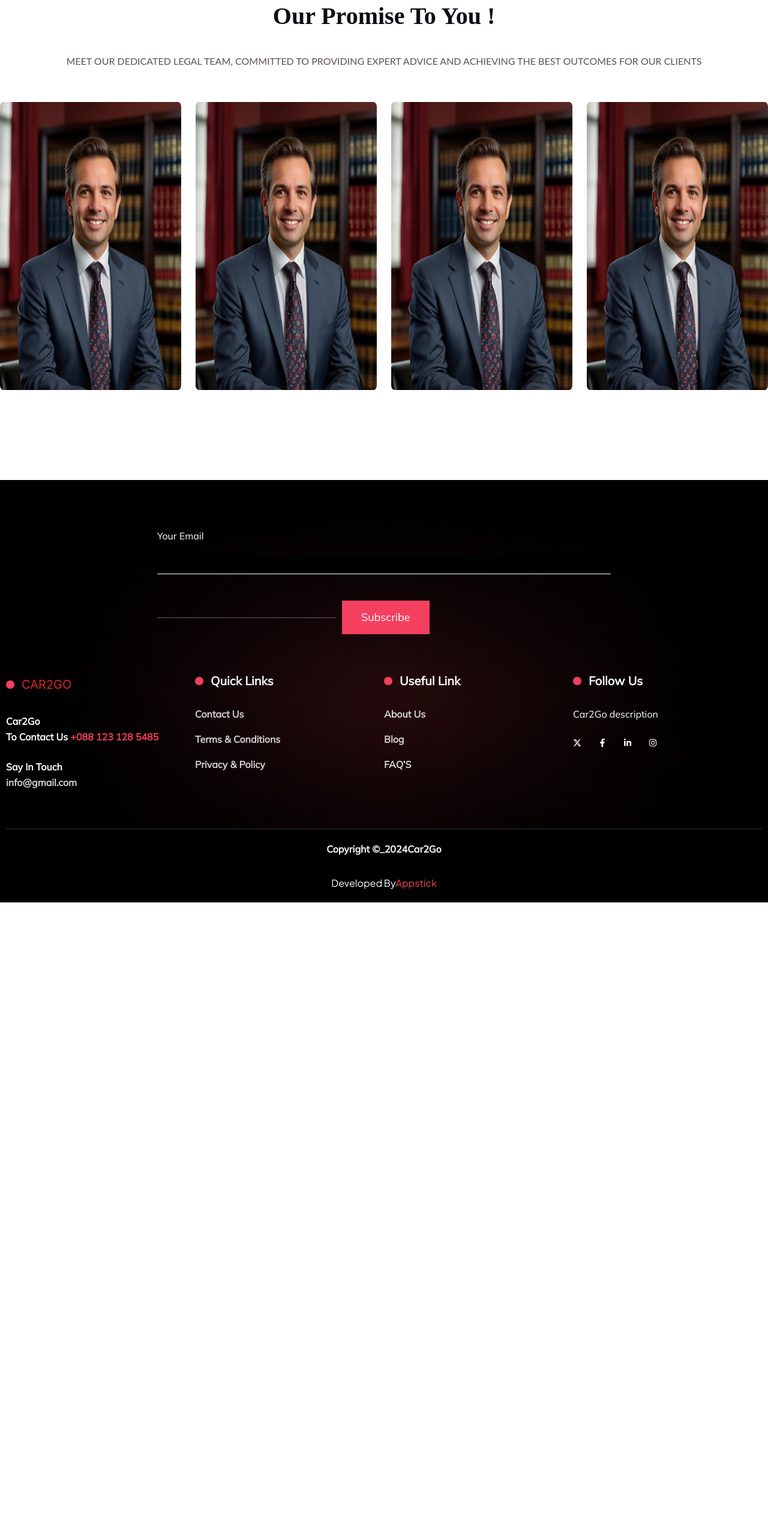
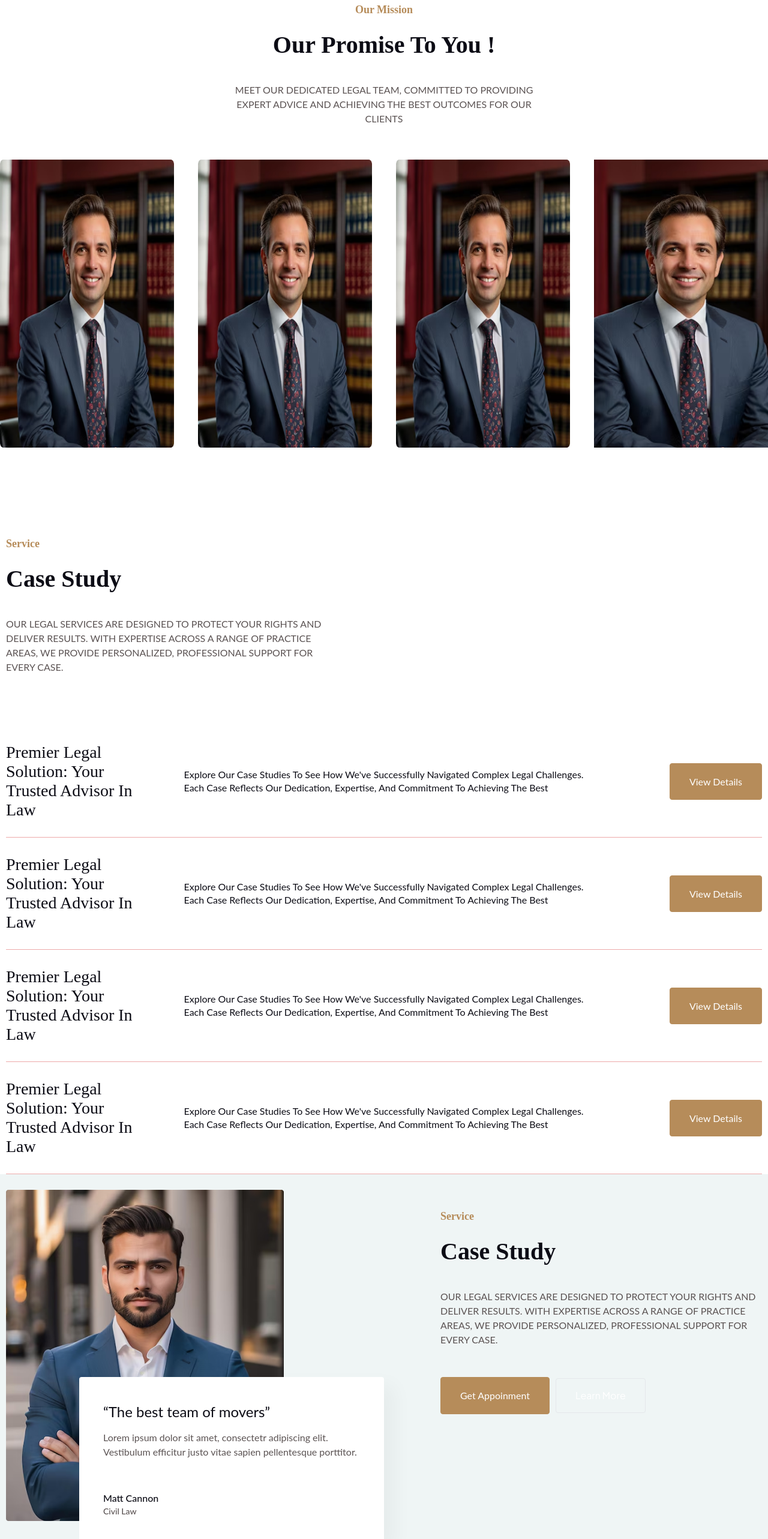
Before and after one commit to Tasniasamia/My_project, a Next.js app: page /court in a window 1280 px wide. Shown: the part 3800-6365 px from the top of the page at 60% size. Before the commit the page ends 5304 px from the top, so only its background shows below. Built offline with nearby package versions, Linux system fonts and the light colour scheme; no server answers.

Commit message:
project done

```diff
--- a/app/(site)/court/page.js
+++ b/app/(site)/court/page.js
@@ -1,10 +1,12 @@
 "use client";
 import About from "@/app/components/court/about";
+import Client from "@/app/components/court/client";
 import Counter from "@/app/components/court/counter";
 import Hero from "@/app/components/court/hero";
 import Justice from "@/app/components/court/justice";
 import Mission from "@/app/components/court/mission";
 import Practice from "@/app/components/court/practice";
+import Project from "@/app/components/court/project";
 
 const page = () => {
     return (
@@ -15,6 +17,8 @@ const page = () => {
             <Practice/>
             <About/>
             <Justice/>
+            <Project/>
+            <Client/>
         </div>
     );
 };
--- /dev/null
+++ b/app/components/court/client.js
@@ -0,0 +1,63 @@
+"use client";
+
+import Image from "next/image";
+
+const Client = () => {
+  return (
+    <div className="bg-[#EFF5F5] py-[60px]">
+      <div className="container flex lg:flex-row flex-col justify-between ">
+        <div className="lg:basis-1/2 basis-full h-[552px] relative  ">
+          <Image
+            src="/court/client.png"
+            alt="client"
+            width={463}
+            height={552}
+            className="lg:w-[463px] w-full h-full object-fill mt-[-34px] relative z-0"
+          />
+          <div className="lg:p-[40px] sm:p-[20px] p-[10px] bg-white client mt-[-34px] z-10 relative  sm:absolute w-full sm:w-[80%] md:w-[calc(100%-122px)] bottom-0 right-0">
+            <h5 className="text-[24px] font-normal text-[#0C0C15] font-[Lato]">
+              “The best team of movers”
+            </h5>
+            <p className="text-[16px] font-normal line-height-[24px] text-[#5B5353] font-[Lato] mt-[13px] lg:mb-[53px] mb-[10px] ">
+              Lorem ipsum dolor sit amet, consectetr adipiscing elit. Vestibulum
+              efficitur justo vitae sapien pellentesque porttitor.
+            </p>
+            <div>
+              <p className="text-[#0C0C15] text-base font-medium line-height-[16.997px] font-[Lato]">
+                Matt Cannon
+              </p>
+              <p className="text-[#0C0C15] text-[#5B5353] text-sm font-medium line-height-[16.997px] font-[Lato]">
+                Civil Law
+              </p>
+            </div>
+          </div>
+        </div>
+        <div className="lg:basis-1/2 basis-full  flex flex-col items-end">
+          <div className="">
+            <h4 className="header-4-bold text-[#B68C5A]">service</h4>
+
+            <h2 className="text-[#0C0C15] mt-[24px] about-title mt-[24px]">
+              Case Study
+            </h2>
+          <p className="mt-[40px] lg:w-[536px] w-full mb-[50px] text-[#5B5353] font-normal uppercase font-['Lato'] text-base line-height-[170%] ">
+            Our legal services are designed to protect your rights and deliver
+            results. With expertise across a range of practice areas, we provide
+            personalized, professional support for every case.
+          </p>
+          <div className="flex gap-[10px] mt-[50px] items-center">
+          <button className="cursor-pointer header-6 hover:bg-transparent duration-300 transition-all border border-[#B68C5A]   text-white md:px-[32px] px-[16px] py-[16px] bg-[#B68C5A] rounded-[4px]">
+            Get Appoinment
+          </button>
+          <button className="cursor-pointer text-[16px] font-medium text-white md:px-[32px] px-[16px] py-[16px] border  hover:bg-[#B68C5A] duration-300 transition-all hover:border-[#B68C5A] rounded-[4px]">
+            Learn More
+          </button>
+        </div>
+          </div>
+
+        </div>
+      </div>
+    </div>
+  );
+};
+
+export default Client;
--- a/app/components/court/justice.js
+++ b/app/components/court/justice.js
@@ -4,7 +4,7 @@ import Image from "next/image";
 import { Swiper, SwiperSlide } from "swiper/react";
 import "swiper/css";
 import "swiper/css/navigation";
-import { Autoplay, Navigation,FreeMode} from "swiper/modules";
+import { Autoplay, Navigation, FreeMode } from "swiper/modules";
 const Justice = () => {
   return (
     <div className="mb-[150px]">
@@ -13,100 +13,176 @@ const Justice = () => {
         <h2 className="text-[#0C0C15] mt-[24px] about-title">
           our promise to you !
         </h2>
-        <p className="mt-[40px] mb-[56px] text-[#5B5353] font-normal uppercase font-['Lato'] text-base line-height-[170%]">
+
+        <div className="flex justify-center  mt-[40px] mb-[56px] ">
+          <p className="lg:w-[535px] w-full  text-[#5B5353] font-normal uppercase font-['Lato'] text-base line-height-[170%]">
             Meet our dedicated legal team, committed to providing expert advice
             and achieving the best outcomes for our clients
           </p>
-
-
+        </div>
       </div>
       <Swiper
-        slidesPerView={4}
         slidesPerGroupSkip={2}
-
         freeMode={true}
-        spaceBetween={24}
+        breakpoints={{
+          640: {
+            slidesPerView: 1,
+            spaceBetween: 16,
+          },
+          768: {
+            slidesPerView: 2,
+            spaceBetween: 24,
+          },
+          1024: {
+            slidesPerView: 3,
+            spaceBetween: 32,
+          },
+          1280: {
+            slidesPerView: 4,
+            spaceBetween: 40,
+          },
+        }}
         grabCursor={true}
         pagination={{
           clickable: true,
         }}
         className="mySwiper w-full"
-
         autoplay={{
           delay: 2500,
         }}
-        modules={[Navigation,Autoplay,FreeMode]}
+        modules={[Navigation, Autoplay, FreeMode]}
         // className="w-full "
       >
         <SwiperSlide>
           <div className="h-[480px] w-full relative group cursor-pointer">
-            <Image src="/court/lawer.png" alt="justice" width={424} height={480} className="h-full w-full object-fill"/>
+            <Image
+              src="/court/lawer.png"
+              alt="justice"
+              width={424}
+              height={480}
+              className="h-full w-full object-fill"
+            />
             <div className="justice w-full p-[32px] absolute bottom-[-100%]  group-hover:bottom-0  group-hover:opacity-100 opacity-0 transition-all duration-300 overflow-hidden">
-              <h5 className="text-[18px] font-['Lato'] font-bold text-white">AlinaGAin</h5>
-              <p className="text-sm font-['Lato'] font-normal mt-[12px] text-white">criminal Lawyer</p>
+              <h5 className="text-[18px] font-['Lato'] font-bold text-white">
+                AlinaGAin
+              </h5>
+              <p className="text-sm font-['Lato'] font-normal mt-[12px] text-white">
+                criminal Lawyer
+              </p>
             </div>
           </div>
         </SwiperSlide>
         <SwiperSlide>
-            <div className=" h-[480px] w-full relative group cursor-pointer">
-            <Image src="/court/lawer.png" alt="justice" width={424} height={480} className="h-full w-full object-fill"/>
+          <div className="h-[480px] w-full relative group cursor-pointer">
+            <Image
+              src="/court/lawer.png"
+              alt="justice"
+              width={424}
+              height={480}
+              className="h-full w-full object-fill"
+            />
             <div className="justice w-full p-[32px] absolute bottom-[-100%]  group-hover:bottom-0  group-hover:opacity-100 opacity-0 transition-all duration-300 overflow-hidden">
-              <h5 className="text-[18px] font-['Lato'] font-bold text-white">AlinaGAin</h5>
-              <p className="text-sm font-['Lato'] font-normal mt-[12px] text-white">criminal Lawyer</p>
+              <h5 className="text-[18px] font-['Lato'] font-bold text-white">
+                AlinaGAin
+              </h5>
+              <p className="text-sm font-['Lato'] font-normal mt-[12px] text-white">
+                criminal Lawyer
+              </p>
             </div>
           </div>
         </SwiperSlide>
         <SwiperSlide>
-            <div className=" h-[480px] w-full relative group cursor-pointer">
-            <Image src="/court/lawer.png" alt="justice" width={424} height={480} className="h-full w-full object-fill"/>
+          <div className="h-[480px] w-full relative group cursor-pointer">
+            <Image
+              src="/court/lawer.png"
+              alt="justice"
+              width={424}
+              height={480}
+              className="h-full w-full object-fill"
+            />
             <div className="justice w-full p-[32px] absolute bottom-[-100%]  group-hover:bottom-0  group-hover:opacity-100 opacity-0 transition-all duration-300 overflow-hidden">
-              <h5 className="text-[18px] font-['Lato'] font-bold text-white">AlinaGAin</h5>
-              <p className="text-sm font-['Lato'] font-normal mt-[12px] text-white">criminal Lawyer</p>
+              <h5 className="text-[18px] font-['Lato'] font-bold text-white">
+                AlinaGAin
+              </h5>
+              <p className="text-sm font-['Lato'] font-normal mt-[12px] text-white">
+                criminal Lawyer
+              </p>
             </div>
           </div>
         </SwiperSlide>
         <SwiperSlide>
-            <div className=" h-[480px] w-full relative group cursor-pointer">
-            <Image src="/court/lawer.png" alt="justice" width={424} height={480} className="h-full w-full object-fill"/>
+          <div className="h-[480px] w-full relative group cursor-pointer">
+            <Image
+              src="/court/lawer.png"
+              alt="justice"
+              width={424}
+              height={480}
+              className="h-full w-full object-fill"
+            />
             <div className="justice w-full p-[32px] absolute bottom-[-100%]  group-hover:bottom-0  group-hover:opacity-100 opacity-0 transition-all duration-300 overflow-hidden">
-              <h5 className="text-[18px] font-['Lato'] font-bold text-white">AlinaGAin</h5>
-              <p className="text-sm font-['Lato'] font-normal mt-[12px] text-white">criminal Lawyer</p>
+              <h5 className="text-[18px] font-['Lato'] font-bold text-white">
+                AlinaGAin
+              </h5>
+              <p className="text-sm font-['Lato'] font-normal mt-[12px] text-white">
+                criminal Lawyer
+              </p>
             </div>
           </div>
         </SwiperSlide>
         <SwiperSlide>
-            <div className=" h-[480px] w-full relative group cursor-pointer">
-            <Image src="/court/lawer.png" alt="justice" width={424} height={480} className="h-full w-full object-fill"/>
+          <div className="h-[480px] w-full relative group cursor-pointer">
+            <Image
+              src="/court/lawer.png"
+              alt="justice"
+              width={424}
+              height={480}
+              className="h-full w-full object-cover"
+            />
             <div className="justice w-full p-[32px] absolute bottom-[-100%]  group-hover:bottom-0  group-hover:opacity-100 opacity-0 transition-all duration-300 overflow-hidden">
-              <h5 className="text-[18px] font-['Lato'] font-bold text-white">AlinaGAin</h5>
-              <p className="text-sm font-['Lato'] font-normal mt-[12px] text-white">criminal Lawyer</p>
+              <h5 className="text-[18px] font-['Lato'] font-bold text-white">
+                AlinaGAin
+              </h5>
+              <p className="text-sm font-['Lato'] font-normal mt-[12px] text-white">
+                criminal Lawyer
+              </p>
             </div>
           </div>
         </SwiperSlide>
         <SwiperSlide>
-            <div className=" h-[480px] w-full relative group cursor-pointer">
-            <Image src="/court/lawer.png" alt="justice" width={424} height={480} className="h-full w-full object-fill"/>
+          <div className="h-[480px] w-full relative group cursor-pointer">
+            <Image
+              src="/court/lawer.png"
+              alt="justice"
+              width={424}
+              height={480}
+              className="h-full w-full object-fill"
+            />
             <div className="justice w-full p-[32px] absolute bottom-[-100%]  group-hover:bottom-0  group-hover:opacity-100 opacity-0 transition-all duration-300 overflow-hidden">
-              <h5 className="text-[18px] font-['Lato'] font-bold text-white">AlinaGAin</h5>
-              <p className="text-sm font-['Lato'] font-normal mt-[12px] text-white">criminal Lawyer</p>
+              <h5 className="text-[18px] font-['Lato'] font-bold text-white">
+                AlinaGAin
+              </h5>
+              <p className="text-sm font-['Lato'] font-normal mt-[12px] text-white">
+                criminal Lawyer
+              </p>
             </div>
           </div>
         </SwiperSlide>
         <SwiperSlide>
-            <div className=" h-[480px] w-full relative group cursor-pointer">
-            <Image src="/court/lawer.png" alt="justice" width={424} height={480} className="h-full w-full object-fill"/>
+          <div className="h-[480px] w-full relative group cursor-pointer">
+            <Image
+              src="/court/lawer.png"
+              alt="justice"
+              width={424}
+              height={480}
+              className="h-full w-full object-fill"
+            />
             <div className="justice w-full p-[32px] absolute bottom-[-100%]  group-hover:bottom-0  group-hover:opacity-100 opacity-0 transition-all duration-300 overflow-hidden">
-              <h5 className="text-[18px] font-['Lato'] font-bold text-white">AlinaGAin</h5>
-              <p className="text-sm font-['Lato'] font-normal mt-[12px] text-white">criminal Lawyer</p>
-            </div>
-        </div>
-        </SwiperSlide>
-        <SwiperSlide>
-            <div className=" h-[480px] w-full relative group cursor-pointer">
-            <Image src="/court/lawer.png" alt="justice" width={424} height={480} className="h-full w-full object-fill"/>
-            <div className="justice w-full p-[32px] absolute bottom-[-100%]  group-hover:bottom-0  group-hover:opacity-100 opacity-0 transition-all duration-300 overflow-hidden">
-              <h5 className="text-[18px] font-['Lato'] font-bold text-white">AlinaGAin</h5>
-              <p className="text-sm font-['Lato'] font-normal mt-[12px] text-white">criminal Lawyer</p>
+              <h5 className="text-[18px] font-['Lato'] font-bold text-white">
+                AlinaGAin
+              </h5>
+              <p className="text-sm font-['Lato'] font-normal mt-[12px] text-white">
+                criminal Lawyer
+              </p>
             </div>
           </div>
         </SwiperSlide>
--- a/app/components/court/practice.js
+++ b/app/components/court/practice.js
@@ -13,7 +13,7 @@ const Practice = () => {
         <h2 className="text-[#0C0C15] mt-[24px] about-title mt-[24px]">
           our practice Area
         </h2>
-        <p className="mt-[40px] mb-[56px] text-[#5B5353] font-normal uppercase font-['Lato'] text-base line-height-[170%]">
+        <p className="mt-[40px] lg:w-[536px] w-full mb-[56px] text-[#5B5353] font-normal uppercase font-['Lato'] text-base line-height-[170%]">
           Our legal services are designed to protect your rights and deliver
           results. With expertise across a range of practice areas, we provide
           personalized, professional support for every case.
--- /dev/null
+++ b/app/components/court/project.js
@@ -0,0 +1,96 @@
+"use client";
+const Project = () => {
+  return (
+    <div className="container pb-[150px]">
+      <h4 className="header-4-bold text-[#B68C5A]">service</h4>
+      <h2 className="text-[#0C0C15] mt-[24px] about-title mt-[24px]">
+        Case Study
+      </h2>
+      <p className="mt-[40px] lg:w-[536px] w-full mb-[85px] text-[#5B5353] font-normal uppercase font-['Lato'] text-base line-height-[170%]">
+        Our legal services are designed to protect your rights and deliver
+        results. With expertise across a range of practice areas, we provide
+        personalized, professional support for every case.
+      </p>
+      <div className="flex flex-col ">
+        <div className="flex flex-wrap py-[29px]  border-b border-[#EDAAAA]  w-full justify-between  items-center lg:gap-0 gap-[24px]">
+          <div className="lg:w-1/5">
+            <h3 className="text-[#0C0C15] project-title ">
+              premier legal solution: your trusted advisor in law
+            </h3>
+          </div>
+          <div className="lg:w-3/5 flex justify-center">
+            <p className="project-description text-[#0C0C15] xl:w-[667px] w-full">
+              Explore our case studies to see how we've successfully navigated
+              complex legal challenges. Each case reflects our dedication,
+              expertise, and commitment to achieving the best
+            </p>
+          </div>
+          <div className="lg:w-1/5 w-full flex justify-end">
+            <button className="cursor-pointer header-6 hover:bg-transparent duration-300 transition-all border border-[#B68C5A] hover:text-[#0C0C15]  text-white md:px-[32px] px-[16px] py-[16px] bg-[#B68C5A] rounded-[4px]">
+              view details
+            </button>
+          </div>
+        </div>
+        <div className="flex flex-wrap py-[29px]  border-b border-[#EDAAAA]  w-full justify-between  items-center lg:gap-0 gap-[24px]">
+          <div className="lg:w-1/5">
+            <h3 className="text-[#0C0C15] project-title ">
+              premier legal solution: your trusted advisor in law
+            </h3>
+          </div>
+          <div className="lg:w-3/5 flex justify-center">
+            <p className="project-description text-[#0C0C15] xl:w-[667px] w-full">
+              Explore our case studies to see how we've successfully navigated
+              complex legal challenges. Each case reflects our dedication,
+              expertise, and commitment to achieving the best
+            </p>
+          </div>
+          <div className="lg:w-1/5 w-full flex justify-end">
+            <button className="cursor-pointer header-6 hover:bg-transparent duration-300 transition-all border border-[#B68C5A] hover:text-[#0C0C15]  text-white md:px-[32px] px-[16px] py-[16px] bg-[#B68C5A] rounded-[4px]">
+            view details
+            </button>
+          </div>
+        </div>
+        <div className="flex flex-wrap py-[29px]  border-b border-[#EDAAAA]  w-full justify-between  items-center lg:gap-0 gap-[24px]">
+          <div className="lg:w-1/5">
+            <h3 className="text-[#0C0C15] project-title ">
+              premier legal solution: your trusted advisor in law
+            </h3>
+          </div>
+          <div className="lg:w-3/5 flex justify-center">
+            <p className="project-description text-[#0C0C15] xl:w-[667px] w-full">
+              Explore our case studies to see how we've successfully navigated
+              complex legal challenges. Each case reflects our dedication,
+              expertise, and commitment to achieving the best
+            </p>
+          </div>
+          <div className="lg:w-1/5 w-full flex justify-end">
+            <button className="cursor-pointer header-6 hover:bg-transparent duration-300 transition-all border border-[#B68C5A] hover:text-[#0C0C15]  text-white md:px-[32px] px-[16px] py-[16px] bg-[#B68C5A] rounded-[4px]">
+            view details
+            </button>
+          </div>
+        </div>
+        <div className="flex flex-wrap py-[29px]  border-b border-[#EDAAAA]  w-full justify-between  items-center lg:gap-0 gap-[24px]">
+          <div className="lg:w-1/5">
+            <h3 className="text-[#0C0C15] project-title ">
+              premier legal solution: your trusted advisor in law
+            </h3>
+          </div>
+          <div className="lg:w-3/5 flex justify-center">
+            <p className="project-description text-[#0C0C15] xl:w-[667px] w-full">
+              Explore our case studies to see how we've successfully navigated
+              complex legal challenges. Each case reflects our dedication,
+              expertise, and commitment to achieving the best
+            </p>
+          </div>
+          <div className="lg:w-1/5 w-full flex justify-end">
+            <button className="cursor-pointer header-6 hover:bg-transparent duration-300 transition-all border border-[#B68C5A] hover:text-[#0C0C15]  text-white md:px-[32px] px-[16px] py-[16px] bg-[#B68C5A] rounded-[4px]">
+            view details
+            </button>
+          </div>
+        </div>
+      </div>
+    </div>
+  );
+};
+
+export default Project;
--- a/globals.scss
+++ b/globals.scss
@@ -779,6 +779,27 @@ text-transform: capitalize;
   border-radius: 0px 0px 8px 8px;
 background: linear-gradient(180deg, rgba(0, 66, 37, 0.80) 30.1%, rgba(34, 25, 25, 0.80) 50%);
 }
+.client{
+border-radius: 4px;
+background: #FFF;
+box-shadow: 18px 14px 32px 0px rgba(0, 0, 0, 0.04);
+}
+.project-title{
+font-family: Cormorant;
+font-size: 28px;
+font-style: normal;
+font-weight: 500;
+line-height: normal;
+text-transform: capitalize;
+}
+.project-description{
+font-family: Lato;
+font-size: 16px;
+font-style: normal;
+font-weight: 400;
+line-height: 140%; /* 22.4px */
+text-transform: capitalize;
+}
 @media screen and (max-width: 768px) {
   .header-1{
     font-family: Cormorant;
```
Also changed, not shown: public/court/client.png (added). Lines whose indentation alone changed are shown as unchanged.
